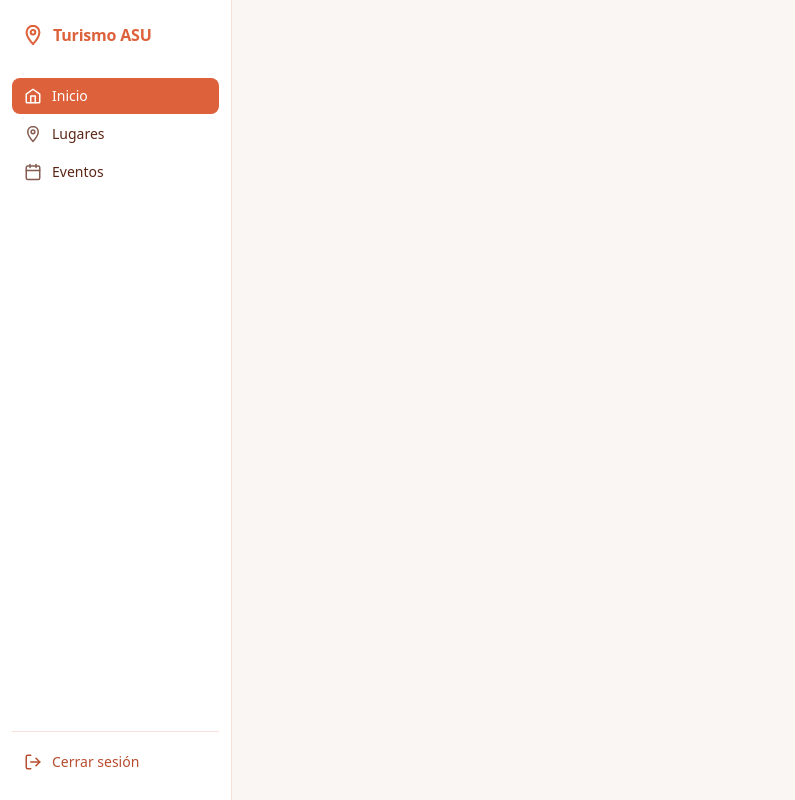
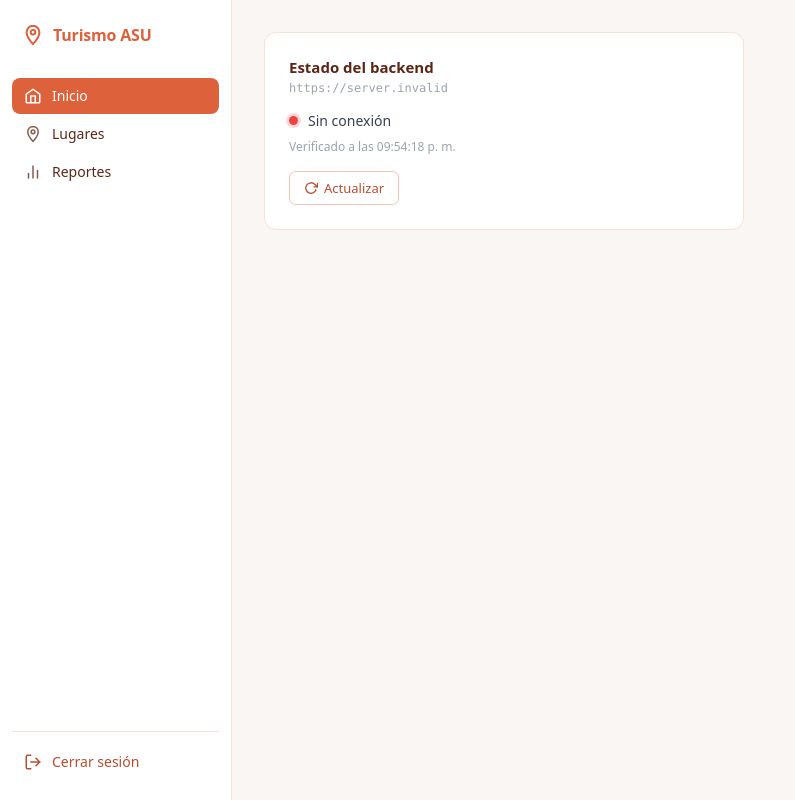
Before and after one commit to N1lzon/turismo-asu-admin, a React (Vite) app: page / in a window 1280 px wide. Shown: the whole page, without its empty margins (0-795 px from the left). Built offline with nearby package versions, Linux system fonts and the light colour scheme; no server answers; sample sign-in values are in the browser's storage.

Commit message:
feat: backend status on dashboard, rename Eventos to Reportes
Dashboard shows online/offline indicator, latency, and last-checked
time by pinging GET /admin/places. Centralized API_URL in api/config.js.

```diff
--- a/src/api/auth.js
+++ b/src/api/auth.js
@@ -1,4 +1,4 @@
-const API_URL = import.meta.env.VITE_API_URL || 'http://localhost:8000'
+import { API_URL } from './config'
 
 export async function loginRequest(username, password) {
   const res = await fetch(`${API_URL}/admin/auth/login`, {
--- /dev/null
+++ b/src/api/config.js
@@ -0,0 +1 @@
+export const API_URL = (import.meta.env.VITE_API_URL || 'http://localhost:8000').replace(/\/$/, '')
--- /dev/null
+++ b/src/api/status.js
@@ -0,0 +1,15 @@
+import { API_URL } from './config'
+
+export async function checkBackendStatus(token) {
+  const start = performance.now()
+  try {
+    const res = await fetch(`${API_URL}/admin/places`, {
+      headers: { Authorization: `Bearer ${token}` },
+      signal: AbortSignal.timeout(6000),
+    })
+    const latency = Math.round(performance.now() - start)
+    return { online: true, latency, status: res.status }
+  } catch {
+    return { online: false, latency: null, status: null }
+  }
+}
--- a/src/layouts/AdminLayout.jsx
+++ b/src/layouts/AdminLayout.jsx
@@ -25,14 +25,13 @@ const navItems = [
     ),
   },
   {
-    to: '/eventos',
-    label: 'Eventos',
+    to: '/reportes',
+    label: 'Reportes',
     icon: (
       <svg width="18" height="18" viewBox="0 0 24 24" fill="none" stroke="currentColor" strokeWidth="2" strokeLinecap="round" strokeLinejoin="round" aria-hidden="true">
-        <rect x="3" y="4" width="18" height="18" rx="2" />
-        <line x1="16" y1="2" x2="16" y2="6" />
-        <line x1="8" y1="2" x2="8" y2="6" />
-        <line x1="3" y1="10" x2="21" y2="10" />
+        <line x1="18" y1="20" x2="18" y2="10" />
+        <line x1="12" y1="20" x2="12" y2="4" />
+        <line x1="6" y1="20" x2="6" y2="14" />
       </svg>
     ),
   },
--- /dev/null
+++ b/src/pages/DashboardPage.css
@@ -0,0 +1,117 @@
+.dashboard {
+  max-width: 480px;
+}
+
+.status-card {
+  background: #fff;
+  border: 1px solid var(--tc-100);
+  border-radius: 12px;
+  padding: 24px;
+  display: flex;
+  flex-direction: column;
+  gap: 16px;
+}
+
+.status-card-header {
+  display: flex;
+  flex-direction: column;
+  gap: 4px;
+}
+
+.status-card-title {
+  font-size: 15px;
+  font-weight: 600;
+  color: var(--tc-900);
+  margin: 0;
+}
+
+.status-url {
+  font-size: 12px;
+  color: #9ca3af;
+  font-family: ui-monospace, Consolas, monospace;
+}
+
+.status-body {
+  display: flex;
+  flex-direction: column;
+  gap: 8px;
+}
+
+.status-row {
+  display: flex;
+  align-items: center;
+  gap: 10px;
+}
+
+.dot {
+  width: 9px;
+  height: 9px;
+  border-radius: 50%;
+  flex-shrink: 0;
+}
+
+.dot--online {
+  background: #22c55e;
+  box-shadow: 0 0 0 3px rgba(34, 197, 94, 0.2);
+}
+
+.dot--offline {
+  background: #ef4444;
+  box-shadow: 0 0 0 3px rgba(239, 68, 68, 0.2);
+}
+
+.dot--checking {
+  background: #d1d5db;
+  animation: pulse 1.2s ease-in-out infinite;
+}
+
+@keyframes pulse {
+  0%, 100% { opacity: 1; }
+  50% { opacity: 0.3; }
+}
+
+.status-label {
+  font-size: 14px;
+  font-weight: 500;
+  color: #374151;
+}
+
+.status-latency {
+  font-size: 13px;
+  color: #6b7280;
+  margin-left: auto;
+  font-variant-numeric: tabular-nums;
+}
+
+.status-time {
+  font-size: 12px;
+  color: #9ca3af;
+  margin: 0;
+}
+
+.status-refresh-btn {
+  display: flex;
+  align-items: center;
+  gap: 6px;
+  align-self: flex-start;
+  padding: 7px 14px;
+  border-radius: 7px;
+  border: 1px solid var(--tc-200);
+  background: #fff;
+  color: var(--tc-700);
+  font-size: 13px;
+  font-weight: 500;
+  font-family: inherit;
+  cursor: pointer;
+  transition: background 0.12s, border-color 0.12s;
+}
+
+.status-refresh-btn:hover:not(:disabled) {
+  background: var(--tc-50);
+  border-color: var(--tc-500);
+}
+
+.status-refresh-btn:disabled {
+  opacity: 0.5;
+  cursor: not-allowed;
+}
--- a/src/pages/DashboardPage.jsx
+++ b/src/pages/DashboardPage.jsx
@@ -1,3 +1,70 @@
+import { useState, useEffect, useCallback } from 'react'
+import { useAuth } from '../context/AuthContext'
+import { checkBackendStatus } from '../api/status'
+import { API_URL } from '../api/config'
+import './DashboardPage.css'
+
 export default function DashboardPage() {
-  return null
+  const { token } = useAuth()
+  const [status, setStatus] = useState(null)
+  const [loading, setLoading] = useState(false)
+  const [checkedAt, setCheckedAt] = useState(null)
+
+  const check = useCallback(async () => {
+    setLoading(true)
+    const result = await checkBackendStatus(token)
+    setStatus(result)
+    setCheckedAt(new Date())
+    setLoading(false)
+  }, [token])
+
+  useEffect(() => {
+    check()
+  }, [check])
+
+  return (
+    <div className="dashboard">
+      <div className="status-card">
+        <div className="status-card-header">
+          <h2 className="status-card-title">Estado del backend</h2>
+          <span className="status-url">{API_URL}</span>
+        </div>
+
+        <div className="status-body">
+          {status === null || loading ? (
+            <div className="status-row">
+              <span className="dot dot--checking" />
+              <span className="status-label">Verificando…</span>
+            </div>
+          ) : status.online ? (
+            <div className="status-row">
+              <span className="dot dot--online" />
+              <span className="status-label">En línea</span>
+              <span className="status-latency">{status.latency} ms</span>
+            </div>
+          ) : (
+            <div className="status-row">
+              <span className="dot dot--offline" />
+              <span className="status-label">Sin conexión</span>
+            </div>
+          )}
+
+          {checkedAt && !loading && (
+            <p className="status-time">
+              Verificado a las{' '}
+              {checkedAt.toLocaleTimeString('es-PY', { hour: '2-digit', minute: '2-digit', second: '2-digit' })}
+            </p>
+          )}
+        </div>
+
+        <button className="status-refresh-btn" onClick={check} disabled={loading}>
+          <svg width="14" height="14" viewBox="0 0 24 24" fill="none" stroke="currentColor" strokeWidth="2.2" strokeLinecap="round" strokeLinejoin="round" aria-hidden="true">
+            <polyline points="23 4 23 10 17 10" />
+            <path d="M20.49 15a9 9 0 1 1-2.12-9.36L23 10" />
+          </svg>
+          Actualizar
+        </button>
+      </div>
+    </div>
+  )
 }
```
